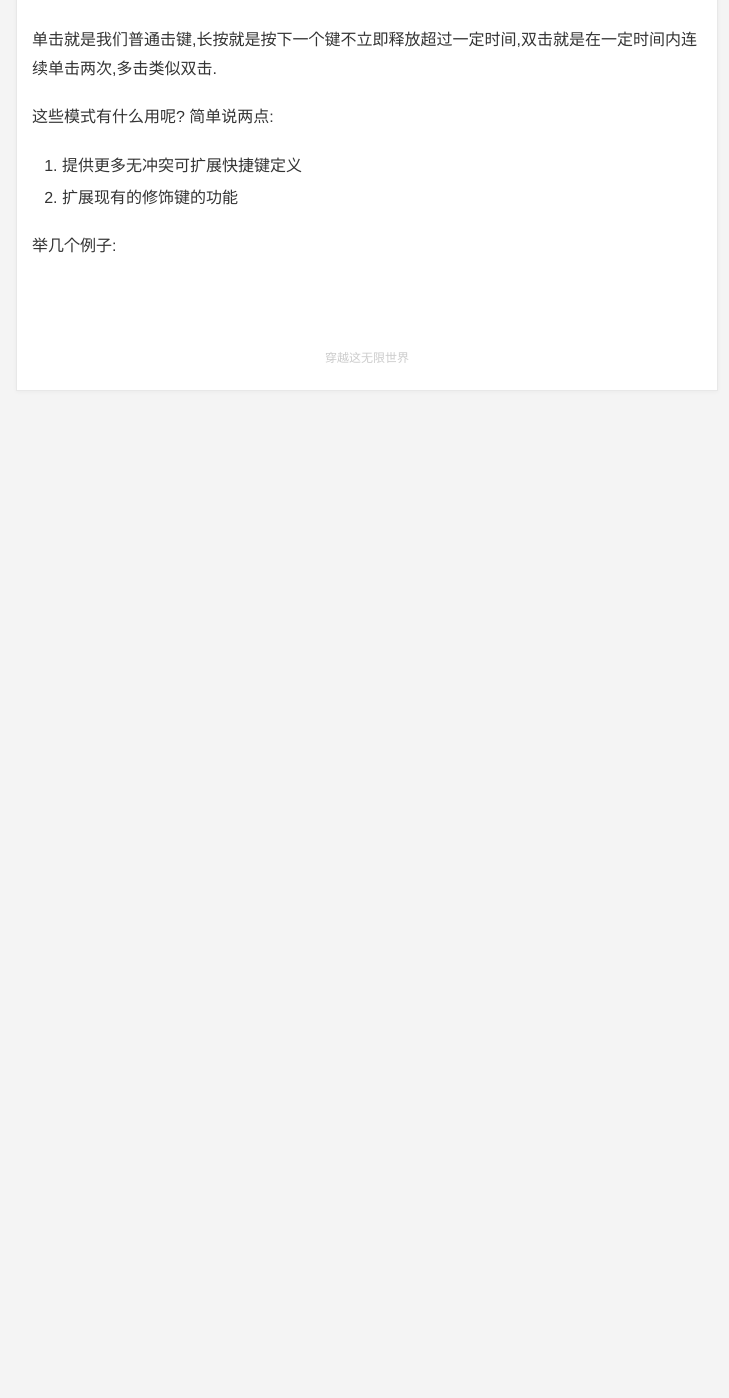
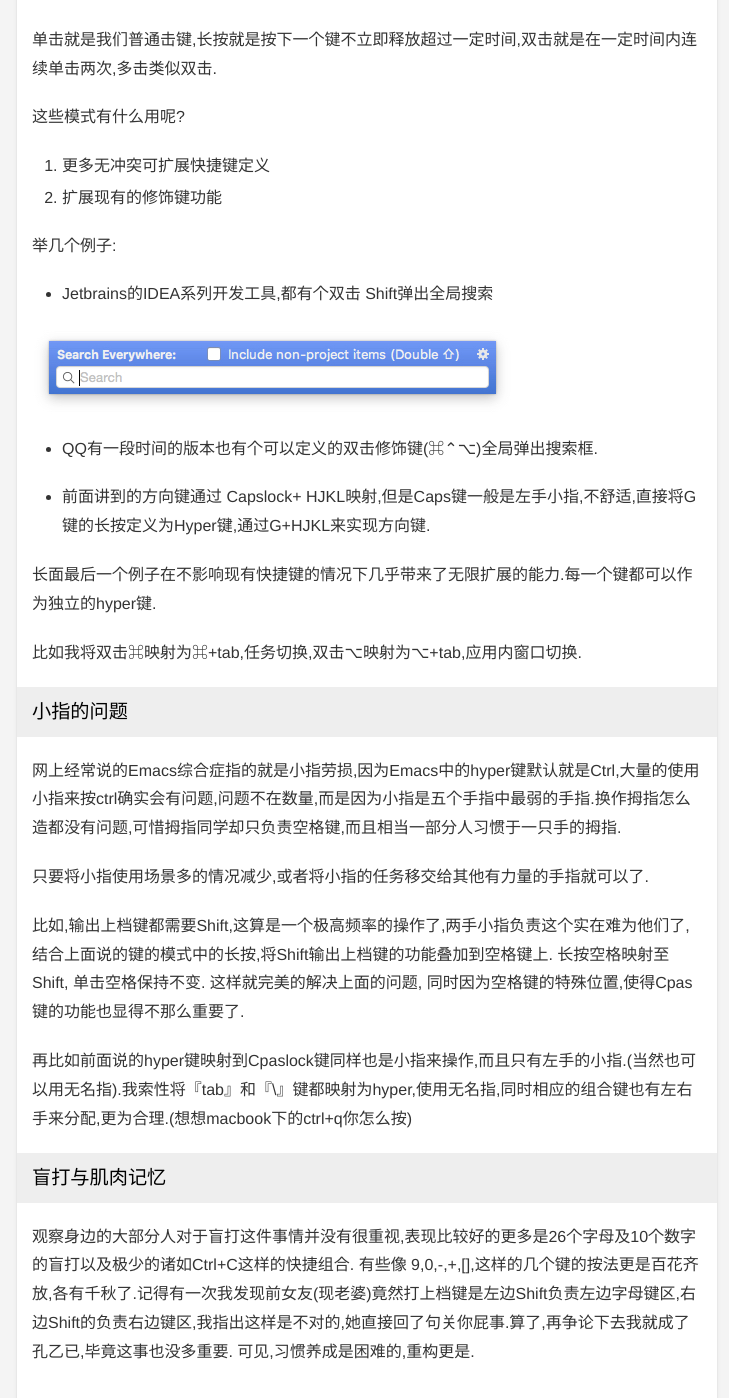
Before and after one commit to babyking/babyking.github.io, a Jekyll site: the page built from _posts/2019-01-15-guan-yu-jian-pan-de-yi-xie-shi.md, in a window 1280 px wide and 1400 px high, scrolled down 1418 px. Shown: the whole window, without its empty margins (273-1002 px from the left). Built offline with Jekyll 4.4.1, drawn with Linux system fonts in a browser that asks for light colours; comment, search, counter and statistics services are not loaded; before the commit the page ends 1809 px from its top, so only the background shows below that.

Commit message:
blog update

```diff
--- a/_posts/2019-01-15-guan-yu-jian-pan-de-yi-xie-shi.md
+++ b/_posts/2019-01-15-guan-yu-jian-pan-de-yi-xie-shi.md
@@ -43,9 +43,43 @@ vim的hjkl这个设计思路无疑是最佳方案,在vim及一些不支持vim模
 
 单击就是我们普通击键,长按就是按下一个键不立即释放超过一定时间,双击就是在一定时间内连续单击两次,多击类似双击.
 
-这些模式有什么用呢? 简单说两点:
+这些模式有什么用呢?
 
-1. 提供更多无冲突可扩展快捷键定义
-2. 扩展现有的修饰键的功能
+1. 更多无冲突可扩展快捷键定义
+2. 扩展现有的修饰键功能
+
+
 
 举几个例子:
+
+* Jetbrains的IDEA系列开发工具,都有个双击 Shift弹出全局搜索
+
+![Xnip2019-01-15_13-52-26](/image/Xnip2019-01-15_13-52-26.jpg)
+
+* QQ有一段时间的版本也有个可以定义的双击修饰键(⌘⌃⌥)全局弹出搜索框.
+
+
+
+*  前面讲到的方向键通过 Capslock+ HJKL映射,但是Caps键一般是左手小指,不舒适,直接将G键的长按定义为Hyper键,通过G+HJKL来实现方向键.
+
+长面最后一个例子在不影响现有快捷键的情况下几乎带来了无限扩展的能力.每一个键都可以作为独立的hyper键.
+
+比如我将双击⌘映射为⌘+tab,任务切换,双击⌥映射为⌥+tab,应用内窗口切换.
+
+
+
+### 小指的问题
+
+网上经常说的Emacs综合症指的就是小指劳损,因为Emacs中的hyper键默认就是Ctrl,大量的使用小指来按ctrl确实会有问题,问题不在数量,而是因为小指是五个手指中最弱的手指.换作拇指怎么造都没有问题,可惜拇指同学却只负责空格键,而且相当一部分人习惯于一只手的拇指.
+
+只要将小指使用场景多的情况减少,或者将小指的任务移交给其他有力量的手指就可以了.
+
+比如,输出上档键都需要Shift,这算是一个极高频率的操作了,两手小指负责这个实在难为他们了, 结合上面说的键的模式中的长按,将Shift输出上档键的功能叠加到空格键上. 长按空格映射至Shift, 单击空格保持不变.  这样就完美的解决上面的问题, 同时因为空格键的特殊位置,使得Cpas键的功能也显得不那么重要了.
+
+再比如前面说的hyper键映射到Cpaslock键同样也是小指来操作,而且只有左手的小指.(当然也可以用无名指).我索性将『tab』和『\』键都映射为hyper,使用无名指,同时相应的组合键也有左右手来分配,更为合理.(想想macbook下的ctrl+q你怎么按)
+
+
+
+### 盲打与肌肉记忆
+
+观察身边的大部分人对于盲打这件事情并没有很重视,表现比较好的更多是26个字母及10个数字的盲打以及极少的诸如Ctrl+C这样的快捷组合. 有些像 9,0,-,+,[],这样的几个键的按法更是百花齐放,各有千秋了.记得有一次我发现前女友(现老婆)竟然打上档键是左边Shift负责左边字母键区,右边Shift的负责右边键区,我指出这样是不对的,她直接回了句关你屁事.算了,再争论下去我就成了孔乙已,毕竟这事也没多重要. 可见,习惯养成是困难的,重构更是.
```
Also changed, not shown: image/Xnip2019-01-15_13-52-26.jpg (added), 2 other files.
